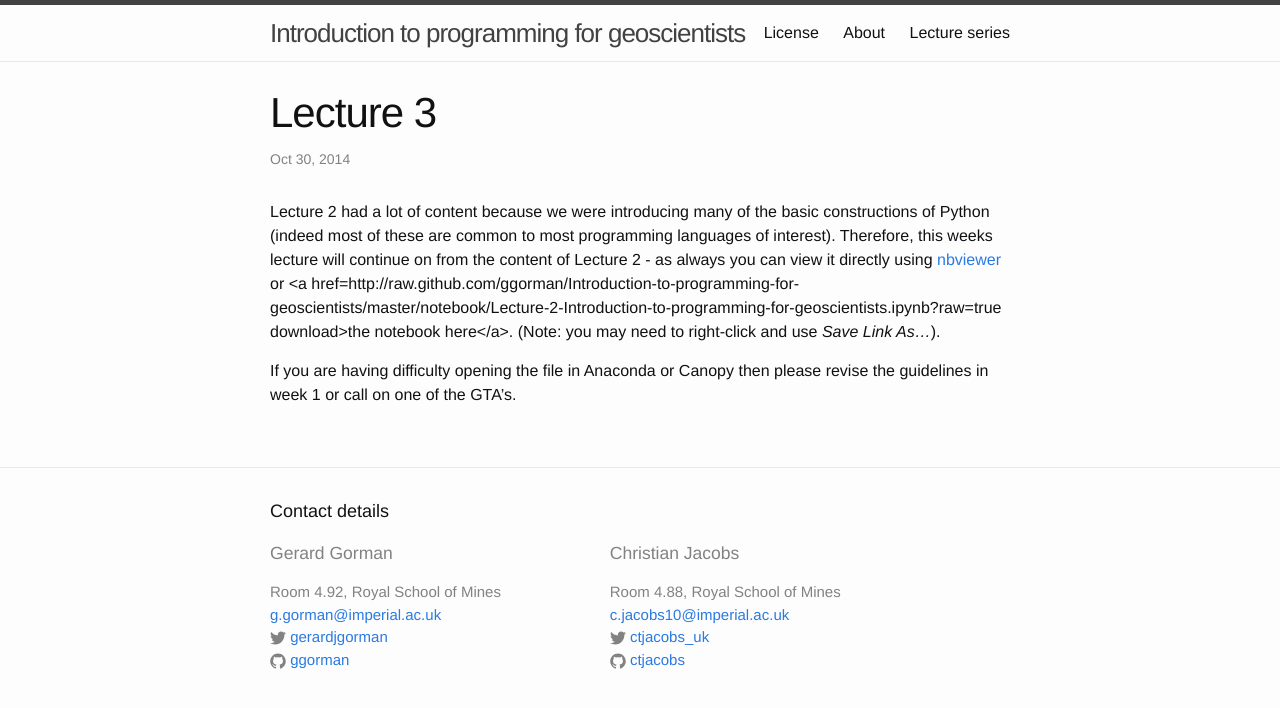
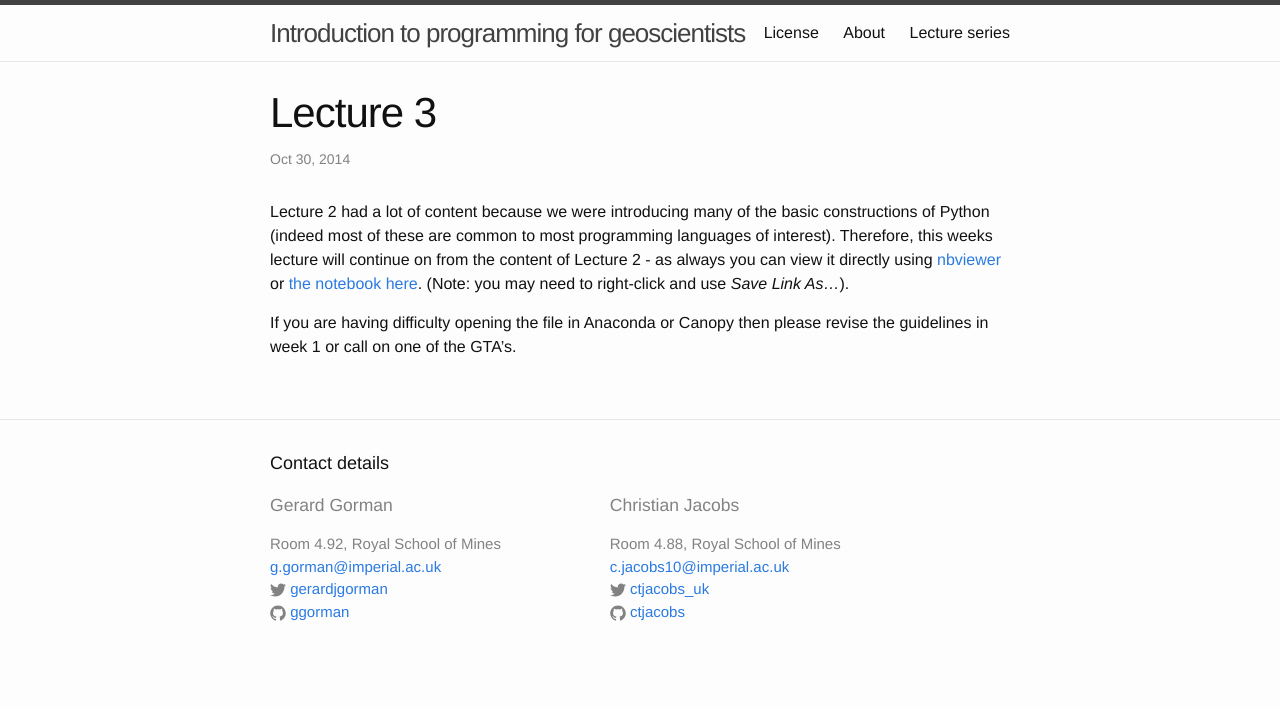
Before and after one commit to ggorman/Introduction-to-programming-for-geoscientists, a Jekyll site: the page built from _posts/2014-10-30-Lecture3.markdown, in a window 1280 px wide. Shown: the top 708 px of the page. Built offline with Jekyll 4.4.1, drawn with Linux system fonts in a browser that asks for light colours; some of the changed lines change nothing that is shown.

Commit message:
Experiment to fix downloads II.

```diff
--- a/_posts/2014-10-30-Lecture3.markdown
+++ b/_posts/2014-10-30-Lecture3.markdown
@@ -7,7 +7,7 @@
 
 Lecture 2 had a lot of content because we were introducing many of the basic constructions of Python (indeed most of these are common to most programming languages of interest). Therefore, this weeks lecture will continue on from the content of Lecture 2 - as always
 you can view it directly using
-[nbviewer](http://nbviewer.ipython.org/url/raw.github.com/ggorman/Introduction-to-programming-for-geoscientists/master/notebook/Lecture-2-Introduction-to-programming-for-geoscientists.ipynb?raw=true) or <a href=http://raw.github.com/ggorman/Introduction-to-programming-for-geoscientists/master/notebook/Lecture-2-Introduction-to-programming-for-geoscientists.ipynb?raw=true download>the notebook here</a>. (Note: you may need to right-click and use *Save Link As...*).
+[nbviewer](http://nbviewer.ipython.org/url/raw.githubusercontent.com/ggorman/Introduction-to-programming-for-geoscientists/master/notebook/Lecture-2-Introduction-to-programming-for-geoscientists.ipynb) or [the notebook here](http://raw.githubusercontent.com/ggorman/Introduction-to-programming-for-geoscientists/master/notebook/Lecture-2-Introduction-to-programming-for-geoscientists.ipynb). (Note: you may need to right-click and use *Save Link As...*).
 
 If you are having difficulty opening the file in Anaconda or Canopy then please revise the guidelines in week 1 or call on one of the GTA's.
 
```
